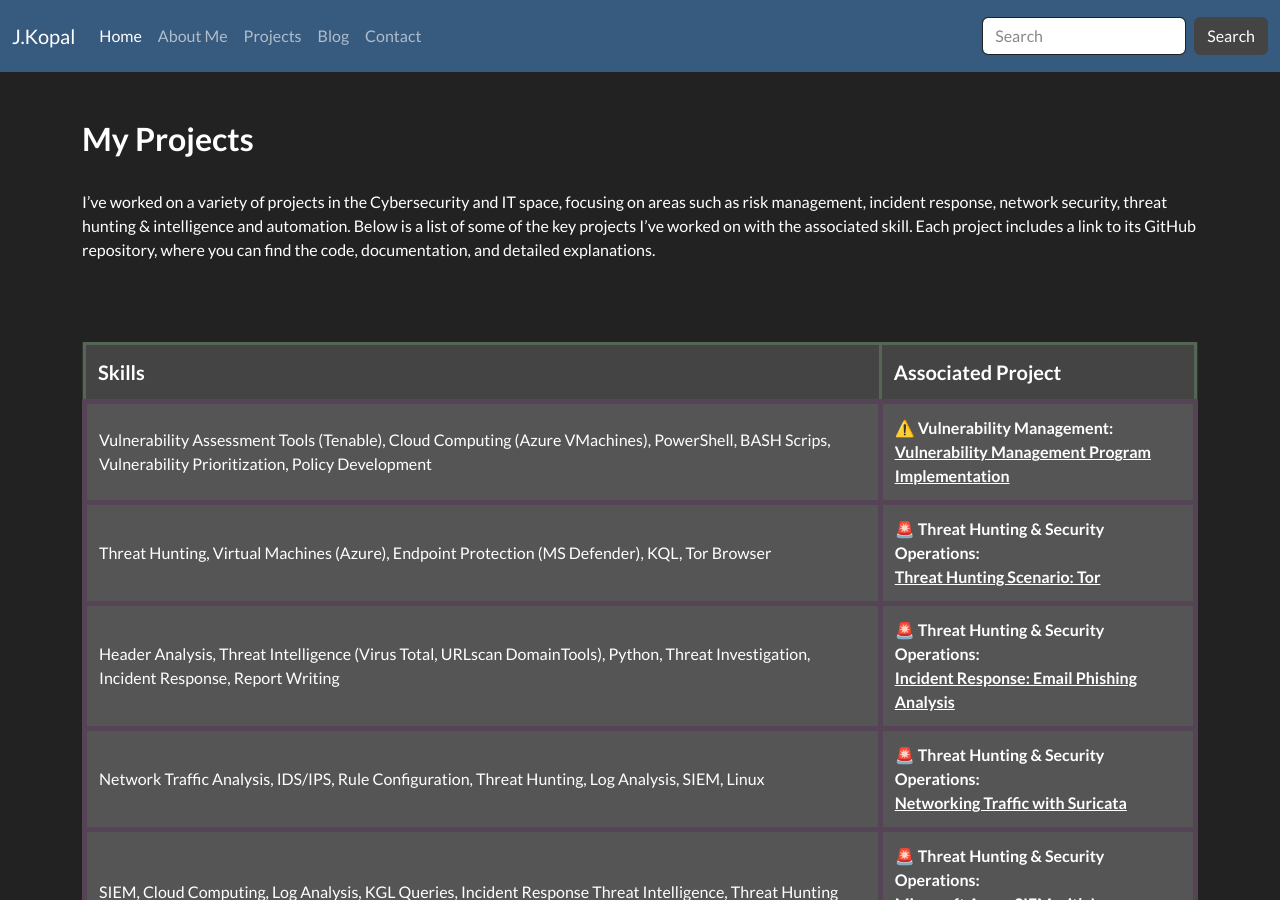
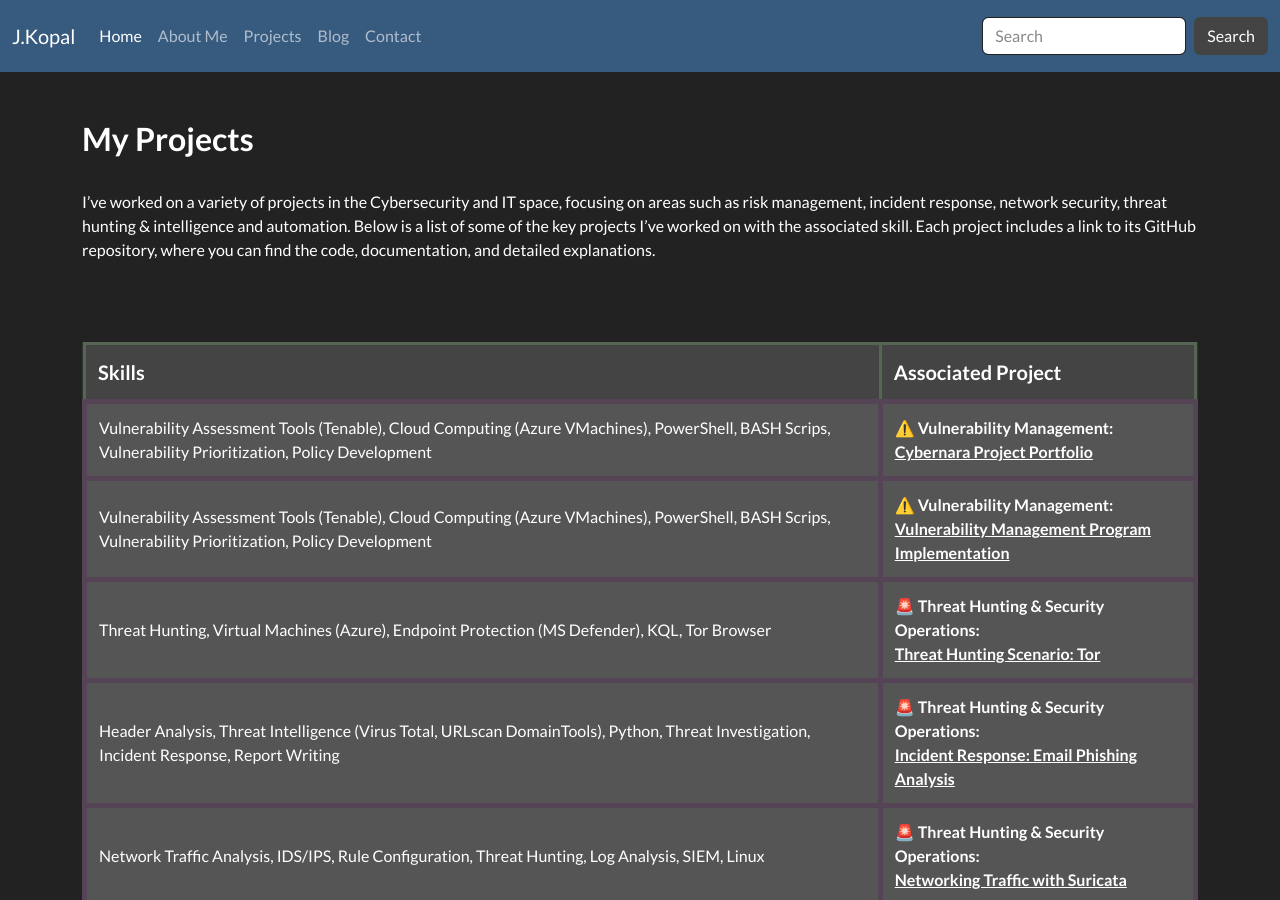
Before and after one commit to JKopal101/jkopal101.github.io, a Jekyll site: the page built from projects.md, in a window 1280 px wide and 900 px high. Built offline with Jekyll 4.4.1, drawn with Linux system fonts in a browser that asks for light colours.

Commit message:
Update projects.md

```diff
--- a/projects.md
+++ b/projects.md
@@ -19,6 +19,15 @@ I’ve worked on a variety of projects in the Cybersecurity and IT space, focusi
     </tr>
   </thead>
   <tbody>
+        <tr style="background-color:#555;">
+      <td style="padding:12px; border:5px solid #545;"> Vulnerability Assessment Tools (Tenable), Cloud Computing (Azure VMachines),
+        PowerShell, BASH Scrips, Vulnerability Prioritization, Policy Development
+      </td>
+      <td style="padding:12px; border:5px solid #545;">
+        <strong>⚠️ Vulnerability Management: </strong> <br>
+        <strong><a href="https://github.com/JKopal101/vulnerability-management-project" style="color:white;">Cybernara Project Portfolio</a></strong>
+      </td>
+    </tr>
     <tr style="background-color:#555;">
       <td style="padding:12px; border:5px solid #545;"> Vulnerability Assessment Tools (Tenable), Cloud Computing (Azure VMachines),
         PowerShell, BASH Scrips, Vulnerability Prioritization, Policy Development
```
